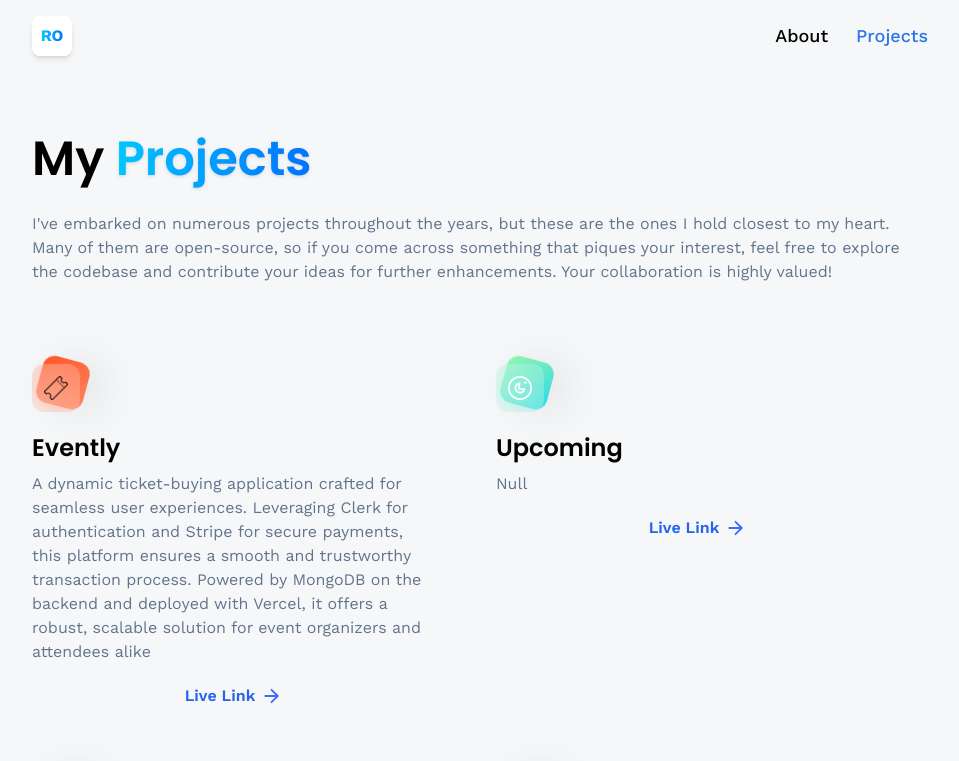
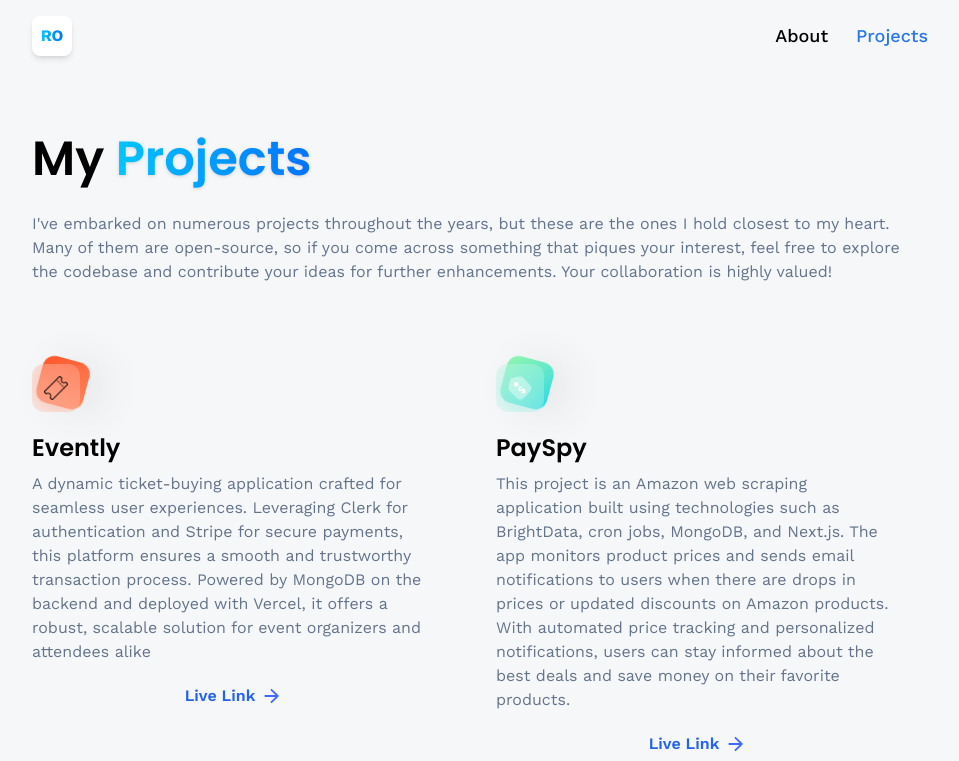
Before and after one commit to Onunkwor/3D-portfolio, a React (Vite) app: page /projects in a window 1280 px wide. Shown: the top 761 px of the page, without its empty margins (160-1119 px from the left). Built offline with nearby package versions, Linux system fonts and the light colour scheme; no server answers.

Commit message:
Added Project

```diff
--- a/src/constants/index.js
+++ b/src/constants/index.js
@@ -161,11 +161,12 @@ export const projects = [
     link: "https://evently-ticket-app.vercel.app",
   },
   {
-    iconUrl: threads,
+    iconUrl: pricewise,
     theme: "btn-back-green",
-    name: "Upcoming",
-    description: "Null",
-    link: "https://github.com/onunkwor",
+    name: "PaySpy",
+    description:
+      "This project is an Amazon web scraping application built using technologies such as BrightData, cron jobs, MongoDB, and Next.js. The app monitors product prices and sends email notifications to users when there are drops in prices or updated discounts on Amazon products. With automated price tracking and personalized notifications, users can stay informed about the best deals and save money on their favorite products.",
+    link: "https://pricespycron.vercel.app",
   },
   {
     iconUrl: car,
```
Also changed, not shown: .eslintrc.cjs.
